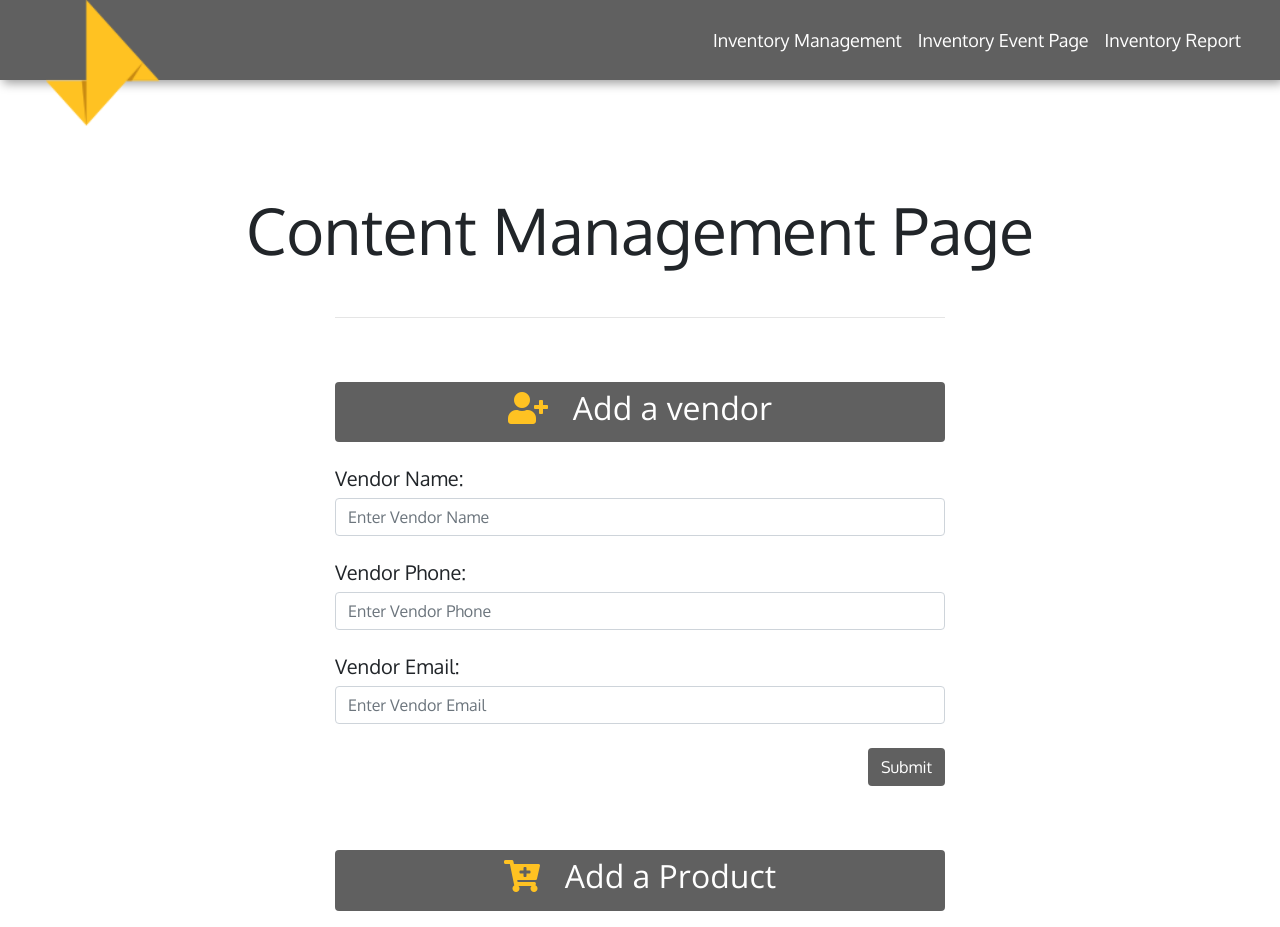
After one commit to TheCAIRN/EnInveM, a PHP site: page /AddIn.php in a window 1280 px wide, after a click on "Add a vendor". The commit adds this page. Run offline with PHP 8.4, Linux system fonts and the light colour scheme; the visitor is signed in with stand-in values (Sample User, id 1); tables that the repository leaves empty or names only in its code hold one stand-in row (values such as "Sample post"); some libraries are stand-ins or nearby versions.

Commit message:
Add files via upload

```diff
--- /dev/null
+++ b/09-26-2019/AddIn.php
@@ -0,0 +1,139 @@
+<?php
+//if session id does not match then sends back to login page?
+  require 'header.php';
+  if (!isset($_SESSION['uid']))
+      header("Location: T_login.php?error=SessionMissing");
+
+?>
+
+<html>
+	<head>
+
+		<link rel="stylesheet" href="https://stackpath.bootstrapcdn.com/bootstrap/4.3.1/css/bootstrap.min.css" integrity="sha384-ggOyR0iXCbMQv3Xipma34MD+dH/1fQ784/j6cY/iJTQUOhcWr7x9JvoRxT2MZw1T" crossorigin="anonymous">
+		<link rel="stylesheet" href="https://use.fontawesome.com/releases/v5.8.2/css/all.css" integrity="sha384-oS3vJWv+0UjzBfQzYUhtDYW+Pj2yciDJxpsK1OYPAYjqT085Qq/1cq5FLXAZQ7Ay" crossorigin="anonymous">
+		<link href="https://fonts.googleapis.com/css?family=Open+Sans|Oxygen|PT+Sans|Ubuntu&display=swap" rel="stylesheet">
+
+	</head>
+
+  <?php
+    require 'NavigationBar.php';
+  ?>
+
+	<body class="mb-3" style="font-family: 'Oxygen', sans-serif;">
+	</br><br>
+		<center><h3 style="font-size:4rem;">Content Management Page</h3></center>
+		</br>
+		<div class="container col-12 col-sm-12 col-md-6 col-lg-6 col-xl-6">
+			<hr>
+			<br><br>
+			<button class="btn col-12" style="font-family: 'Open Sans', sans-serif;" type="button" name="button" data-toggle="collapse" data-target="#vendorAdd" aria-expanded="false" aria-controls="vendorAdd"><h2><i style="color: #FFC222" class="fas fa-user-plus"></i> &nbsp Add a vendor</h2></button>
+			<div class="collapse" id="vendorAdd">
+				<br>
+
+        <?php
+        if (isset($_GET['error'])) {
+          if ($_GET['error']== "emptyfields") {
+            echo '<p>Fill in all fields!</p>';
+          }
+        }
+        else if (isset($_GET['']) && $_GET['']== "success") {
+          echo '<p> Addition success!</p>';
+        }
+     ?>
+
+				<form class="" action="Includes/AdIn.inc.php" method="post">
+          <b><h5>Vendor Name: &nbsp</h5></b>
+					<?php
+          echo '<input class="form-control mb-4" name="V_Name" placeholder="Enter Vendor Name" ></input>';
+          ?>
+          <b><h5>Vendor Phone: &nbsp</h5></b>
+          <?php
+          echo '<input class="form-control mb-4" name="V_Phone" placeholder="Enter Vendor Phone" ></input>';
+          ?>
+
+          <b><h5>Vendor Email: &nbsp</h5></b>
+          <?php
+          echo '<input class="form-control mb-4" name="V_Email" placeholder="Enter Vendor Email" ></input>';
+          ?>
+
+          <div class="w-100 d-flex justify-content-end">
+            <?php
+						echo '<button name="vendor-submit" class="btn">Submit</button>';
+            ?>
+          </div>
+				</form>
+			</div>
+			<br><br>
+			<button class="btn col-12" style="font-family: 'Open Sans', sans-serif;" type="button" name="button" data-toggle="collapse" data-target="#productAdd" aria-expanded="false" aria-controls="productAdd"><h2><i style="color: #FFC222" class="fas fa-cart-plus"></i> &nbsp Add a Product</h2></button>
+			<div class="collapse" id="productAdd">
+				<br>
+        <form class="" action="Includes/AdIn.inc.php" method="post"><!--Do I need this here???-->
+					<div class="form-group col-12">
+
+            <b><h5>Vendor Name: &nbsp</h5></b>
+            <?php
+                require 'Includes/CTDB.inc.php';
+            echo '<select class="form-control mb-4" name="V_Name" placeholder="Enter Vendor Name" >';
+
+            $sql = mysqli_query($conn, "SELECT V_ID,V_Name FROM Showcase_Vendors");
+            while ($row = $sql->fetch_assoc()){
+              echo "<option value= \"{$row['V_ID']}\">";
+              echo $row['V_Name'];
+              echo"</option>";
+            }
+            echo'</select>'
+            ?>
+
+            <b><h5>Product ID: &nbsp</h5></b>
+            <?php
+            echo '<input class="form-control mb-4" name="P_ID" placeholder="Enter Product ID"></input>';
+            ?>
+
+            <b><h5>Product Name: &nbsp</h5></b>
+            <?php
+            echo '<input class="form-control mb-4" name="P_Name" placeholder="Enter Product Name" required="true"></input>';
+            ?>
+
+            <b><h5>Product Description: &nbsp</h5></b>
+            <?php
+            echo '<input class="form-control mb-4" name="P_Description" placeholder="Enter Product Type"></input>';
+            ?>
+
+            <b><h5>Product Price: &nbsp</h5></b>
+            <?php
+            echo '<input class="form-control mb-4" name="P_Price" placeholder="Enter Product Price"></input>';
+            ?>
+
+            <b><h5>Product Quantity: &nbsp</h5></b>
+            <?php
+            echo '<input class="form-control mb-4" name="P_Quantity" placeholder="Enter Product Count"></input>';
+            ?>
+
+            <b><h5>Addtional Information: <small style=" font-size:0.75rem; font-style:italic;">(Not Required)</small> &nbsp</h5></b>
+            <?php
+            echo '<input class="form-control mb-4" name="Add_Info" placeholder="Enter Additional Information"></input>';
+            ?>
+
+						<div class="w-100 d-flex justify-content-end">
+              <?php
+							echo '<button name="inventory-submit" class="btn">Submit</button>';
+              ?>
+						</div>
+					</div>
+				</form>
+			</div>
+		</div>
+
+		<script src="https://code.jquery.com/jquery-3.3.1.slim.min.js" integrity="sha384-q8i/X+965DzO0rT7abK41JStQIAqVgRVzpbzo5smXKp4YfRvH+8abtTE1Pi6jizo" crossorigin="anonymous"></script>
+<script src="https://cdnjs.cloudflare.com/ajax/libs/popper.js/1.14.7/umd/popper.min.js" integrity="sha384-UO2eT0CpHqdSJQ6hJty5KVphtPhzWj9WO1clHTMGa3JDZwrnQq4sF86dIHNDz0W1" crossorigin="anonymous"></script>
+<script src="https://stackpath.bootstrapcdn.com/bootstrap/4.3.1/js/bootstrap.min.js" integrity="sha384-JjSmVgyd0p3pXB1rRibZUAYoIIy6OrQ6VrjIEaFf/nJGzIxFDsf4x0xIM+B07jRM" crossorigin="anonymous"></script>
+	</body>
+
+	<style>
+		.btn {
+			background-color: #606060;
+			color: white;
+		}
+	</style>
+
+</html>
--- a/09-26-2019/T_login.php
+++ b/09-26-2019/T_login.php
@@ -40,7 +40,6 @@
               </div>
 							<?php
 								echo '<button name="login-submit" type="submit" class="btn float-right" style="background-color:green; color:White;"><i class="fas fa-user-lock"></i> Login</button>';
-
 								?>
             </form>
             <br><br>
--- a/09-26-2019/login.inc.php
+++ b/09-26-2019/login.inc.php
@@ -44,10 +44,11 @@ if (isset($_POST['login-submit'])) {
         else if ($pwdCheck == true) {
           //need one of these on each page, so include this in header...
           session_start();
+	  $_SESSION['uid'] = $row['uidUsers'];
           $_SESSION['userId'] = $row['idUsers'];
           $_SESSION['userUid'] = $row['uidUsers'];
           //need actual file for this message...
-          header("Location:https://www.google.com");
+          header("Location: ../AddIn.php");
           exit();
         }
         else {
@@ -64,6 +65,6 @@ if (isset($_POST['login-submit'])) {
 
 }
 else {
-    header("Location:https://www.google.com");
+    header("Location: ../AddIn.php");
 }
 ?>
```
Also changed, not shown: 09-26-2019/AdIn.inc.php (added, +73 -0 lines).
